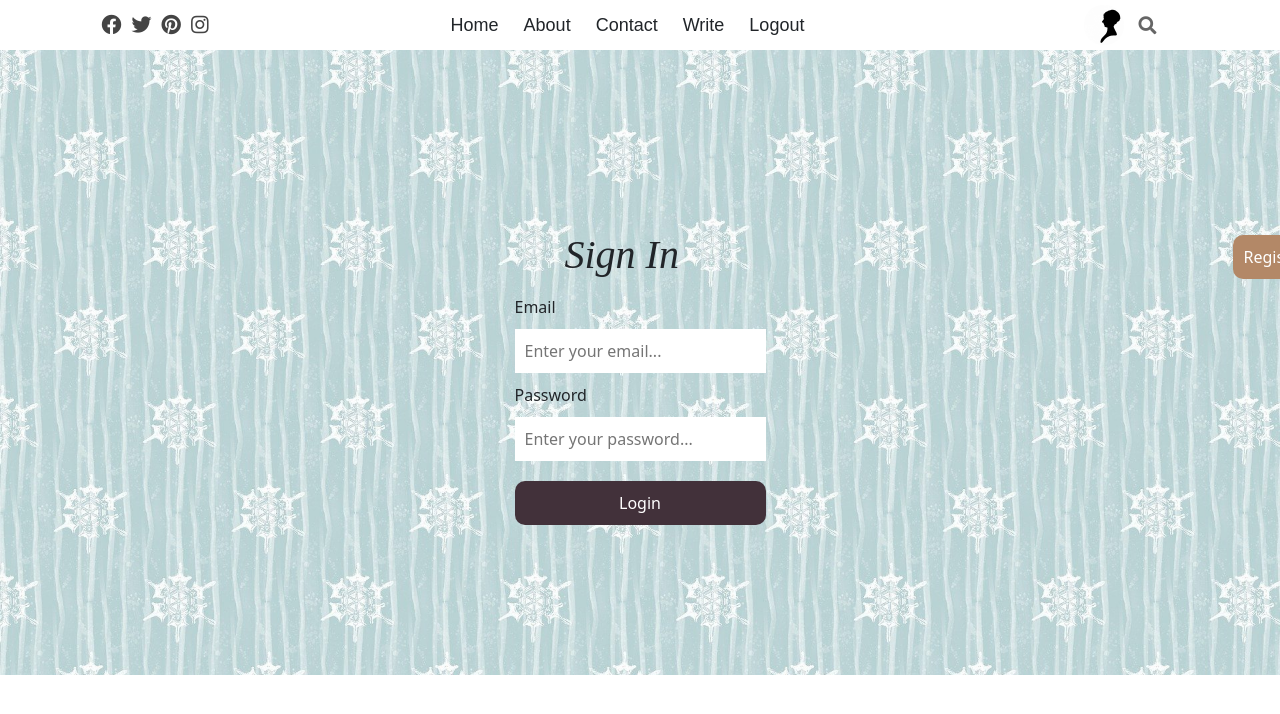
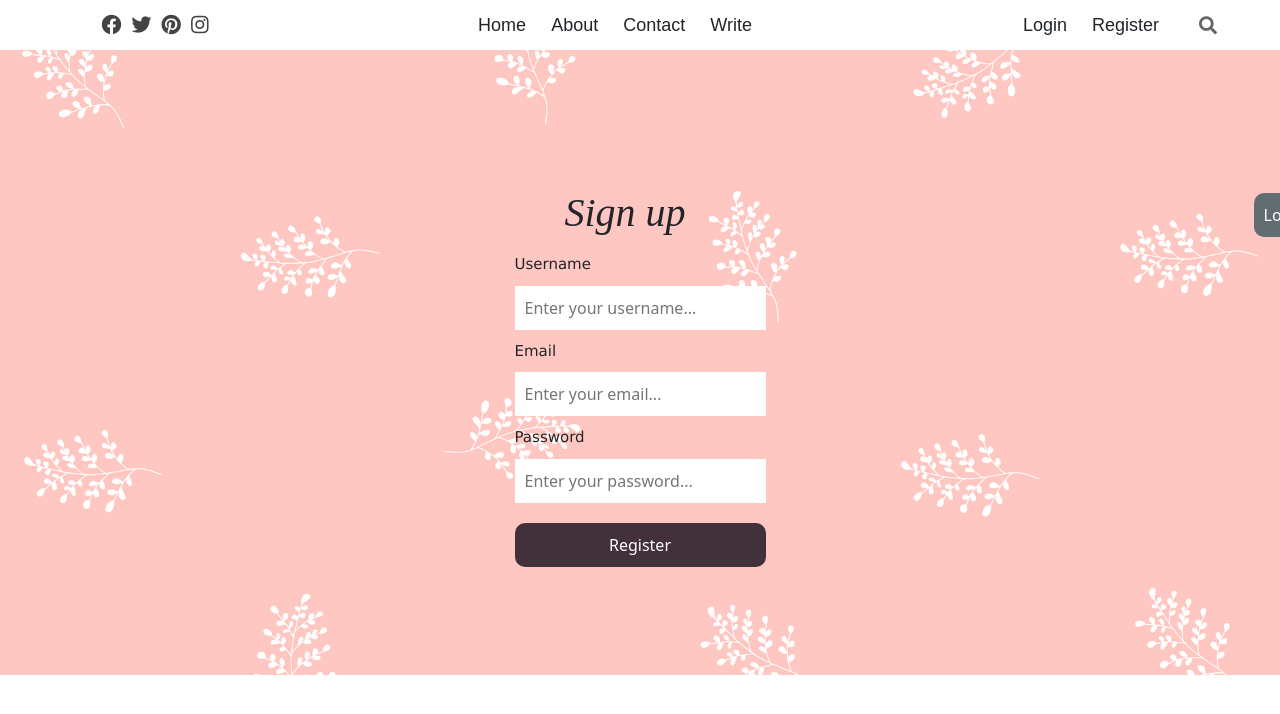
Before and after one commit to Oumaima901/React-app-Blog, a React (Create React App) app: page /write in a window 1280 px wide. Shown: the top 714 px of the page. Built offline with nearby package versions, Linux system fonts and the light colour scheme.

Commit message:
adding the react-router-dom library and adding the link between the pages

```diff
--- a/package.json
+++ b/package.json
@@ -9,6 +9,7 @@
     "bootstrap": "^5.1.3",
     "react": "^17.0.2",
     "react-dom": "^17.0.2",
+    "react-router-dom": "^6.0.2",
     "react-scripts": "4.0.3",
     "web-vitals": "^1.1.2"
   },
--- a/public/index.html
+++ b/public/index.html
@@ -12,7 +12,12 @@
     <link href="https://fonts.googleapis.com/css?family=Poppins:300,400,500,600,700,800,900" rel="stylesheet">
 
     <link rel="stylesheet" href="https://pro.fontawesome.com/releases/v5.10.0/css/all.css" integrity="sha384-AYmEC3Yw5cVb3ZcuHtOA93w35dYTsvhLPVnYs9eStHfGJvOvKxVfELGroGkvsg+p" crossorigin="anonymous"/>
-
+    <style>
+      .link{
+        text-decoration: none;
+        color: inherit;
+      }
+    </style>
     <title>Blog React App</title>
   </head>
   <body>
--- a/src/App.js
+++ b/src/App.js
@@ -6,13 +6,24 @@ import Register from './pages/register/Register';
 import Settings from './pages/settings/Settings';
 import Single from './pages/single/Single';
 import Write from './pages/write/Write';
+import { BrowserRouter as Router, Route, Routes } from 'react-router-dom'
 
 function App() {
+  const user = false;
   return (
-   <>
+   <Router>
     <TopBar/>
-    <Login/>
-    </>
+    <Routes>
+    <Route path='/'  caseSensitive={false} element={<Home/>} />
+    <Route path="/login" caseSensitive={false} element={user ? <Home/> :<Login />} />
+
+    <Route path="/register" caseSensitive={false} element={user ? <Home/> :<Register />} />
+    <Route path="/settings" caseSensitive={false} element={user ? <Settings/> :<Register />} />
+    <Route path="/post/:postId" caseSensitive={false} element={<Single />} />
+    <Route path="/write" caseSensitive={false} element={user ? <Write/> :<Register />} />
+
+    </Routes>
+    </Router>
   );
 }
 
--- a/src/components/topbar/TopBar.js
+++ b/src/components/topbar/TopBar.js
@@ -1,7 +1,9 @@
 import React from 'react'
+import { Link } from 'react-router-dom';
 import "./topbar.css"
 
 export default function TopBar() {
+    const user = false;
     return (
         <div className="top">
             <div className="topLeft">
@@ -12,17 +14,25 @@ export default function TopBar() {
             </div>
             <div className="topCenter">
                 <ul className="topList">
-                    <li className="topListItem">Home</li>
-                    <li className="topListItem">About</li>
-                    <li className="topListItem">Contact</li>
-                    <li className="topListItem">Write</li>
-                    <li className="topListItem">Logout</li>
+                    <li className="topListItem"><Link className="link" to="/">Home</Link></li>
+                    <li className="topListItem"><Link className="link" to="/About">About</Link></li>
+                    <li className="topListItem"><Link className="link" to="/Contact">Contact</Link></li>
+                    <li className="topListItem"><Link className="link" to="/Write">Write</Link></li>
+                    <li className="topListItem">{ user && "Logout" }</li>
                 </ul>
             </div>
             <div className="topRight">
-                <img className="topImg"
+                {user ? ( <img className="topImg"
                 src="./assets/img/profile-pic.jpg"
-                alt=""/>
+                alt=""/>)
+                :(
+                <ul className="topList">
+                   <li className="topListItem"> <Link className="link" to="/login">Login</Link></li>
+                   <li className="topListItem">  <Link className="link" to="/register">Register</Link> </li></ul>
+                )
+
+            }
+
             <i className="searchIcon fas fa-search"></i>
 
             </div>
--- a/src/pages/login/Login.js
+++ b/src/pages/login/Login.js
@@ -1,3 +1,4 @@
+import { Link } from 'react-router-dom';
 import './login.css';
 
 export default function Login() {
@@ -12,10 +13,13 @@ export default function Login() {
                 <label>Password</label>
                 <input type="password" className="loginInput"  placeholder="Enter your password..."/>
                 <button className="loginButton">Login</button>
-                <button className="LoginRegisterButton">Register</button>
+
+                <button className="LoginRegisterButton">
+                                 <Link className="link" to="/register">Register</Link></button>
             </form>
 
             <img  alt="" className="imgform" src="./assets/img/c6.jpg"/>
+
         </div>
     )
 }
--- a/src/pages/register/Register.js
+++ b/src/pages/register/Register.js
@@ -1,3 +1,4 @@
+import { Link } from 'react-router-dom';
 import './register.css';
 
 export default function Register() {
@@ -14,7 +15,7 @@ export default function Register() {
                 <label>Password</label>
                 <input type="password" className="registerInput"  placeholder="Enter your password..."/>
                 <button className="registerButton">Register</button>
-                <button className="registerLoginButton">Login</button>
+                <button className="registerLoginButton"> <Link className="link" to="/login">Login</Link></button>
             </form>
 
             <img  alt="" className="imgform" src="./assets/img/c7.png"/>
```
Also changed, not shown: 1 other file (tests, documents, lock files or other folders).
